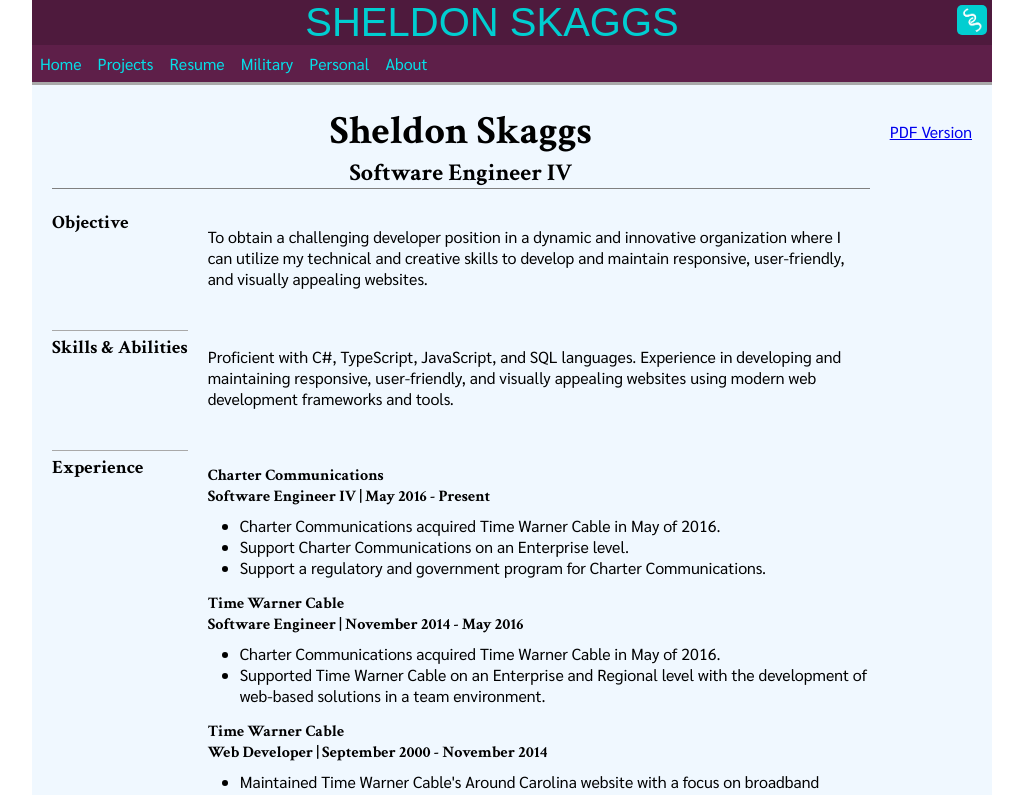
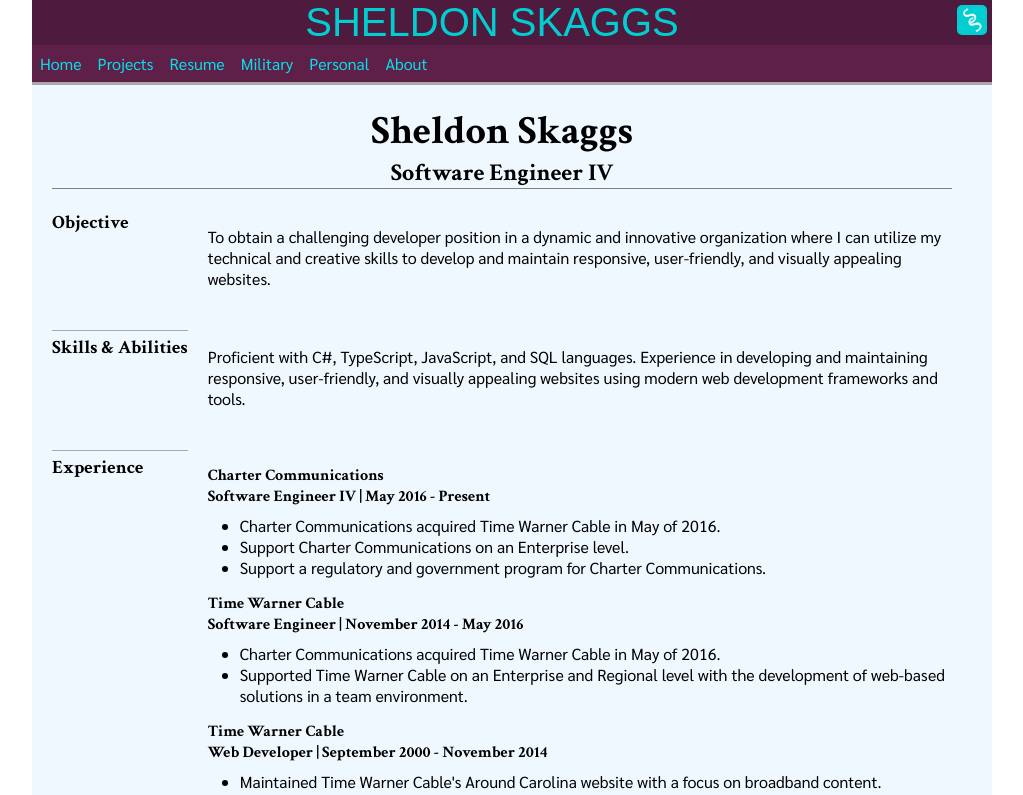
Before and after one commit to S-Skaggs/portfolio, an Angular app: page /resume in a window 1280 px wide. Shown: the top 795 px of the page, without its empty margins (128-1151 px from the left). Built offline with nearby package versions, Linux system fonts and the light colour scheme; a web font is replaced by a local one.

Commit message:
Update resume.component.ts

```diff
--- a/src/app/resume/resume.component.ts
+++ b/src/app/resume/resume.component.ts
@@ -153,7 +153,6 @@
         </div>
       </section>
       <aside class="tablet-desktop resume-actions center-text">
-        <p><a href="documents/SheldonSResume.pdf" target="_blank">PDF Version</a></p>
       </aside>
     </div>
   `,
```
